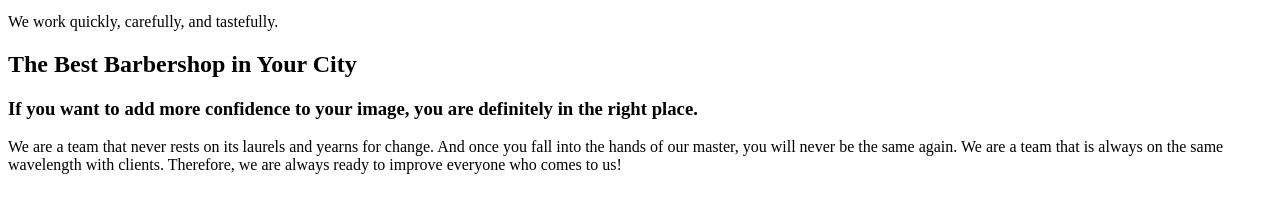
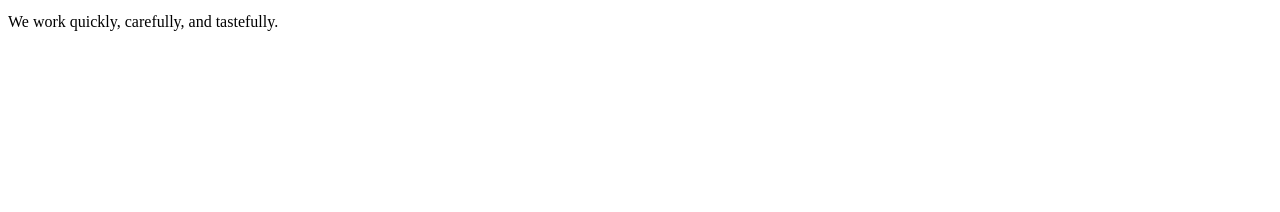
Before and after one commit to djxsrouk/barbershop, a plain HTML site: page index.html in a window 1280 px wide. Shown: the part 378-590 px from the top of the page. Drawn offline with Linux system fonts and the light colour scheme.

Commit message:
Update index.html

```diff
--- a/index.html
+++ b/index.html
@@ -39,12 +39,9 @@
         <p>We work quickly, carefully, and tastefully.</p>
         </section>
 
+        <!--About section-->
         <section>
-            <h1>The Best Barbershop in Your City</h1>
-            <h3>If you want to add more confidence to your image, you are definitely in the right place.</h3>
-            <p>We are a team that never rests on its laurels and yearns for change. And once you fall into the hands of our master,
-            you will never be the same again. We are a team that is always on the same wavelength with clients. Therefore, we are
-            always ready to improve everyone who comes to us!</p>
+
         </section>
     </main>
 </body>
```
